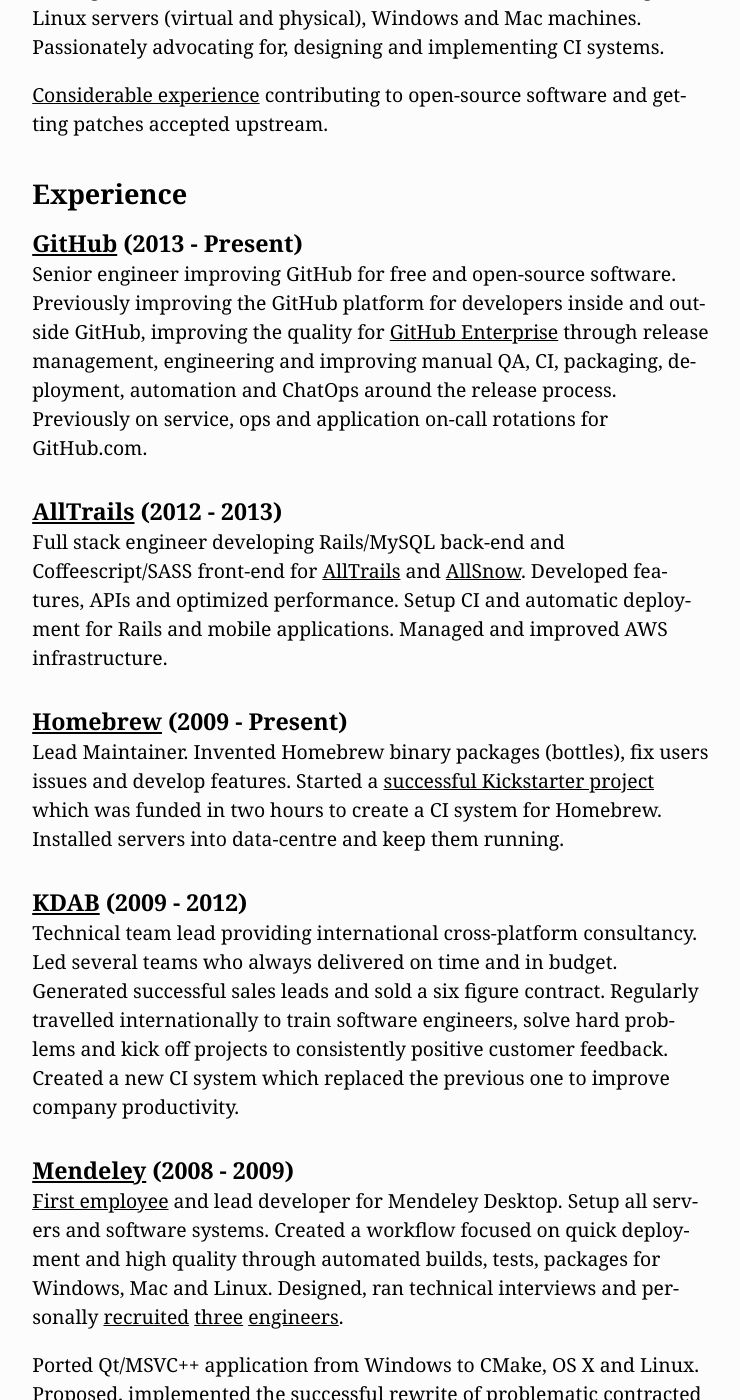
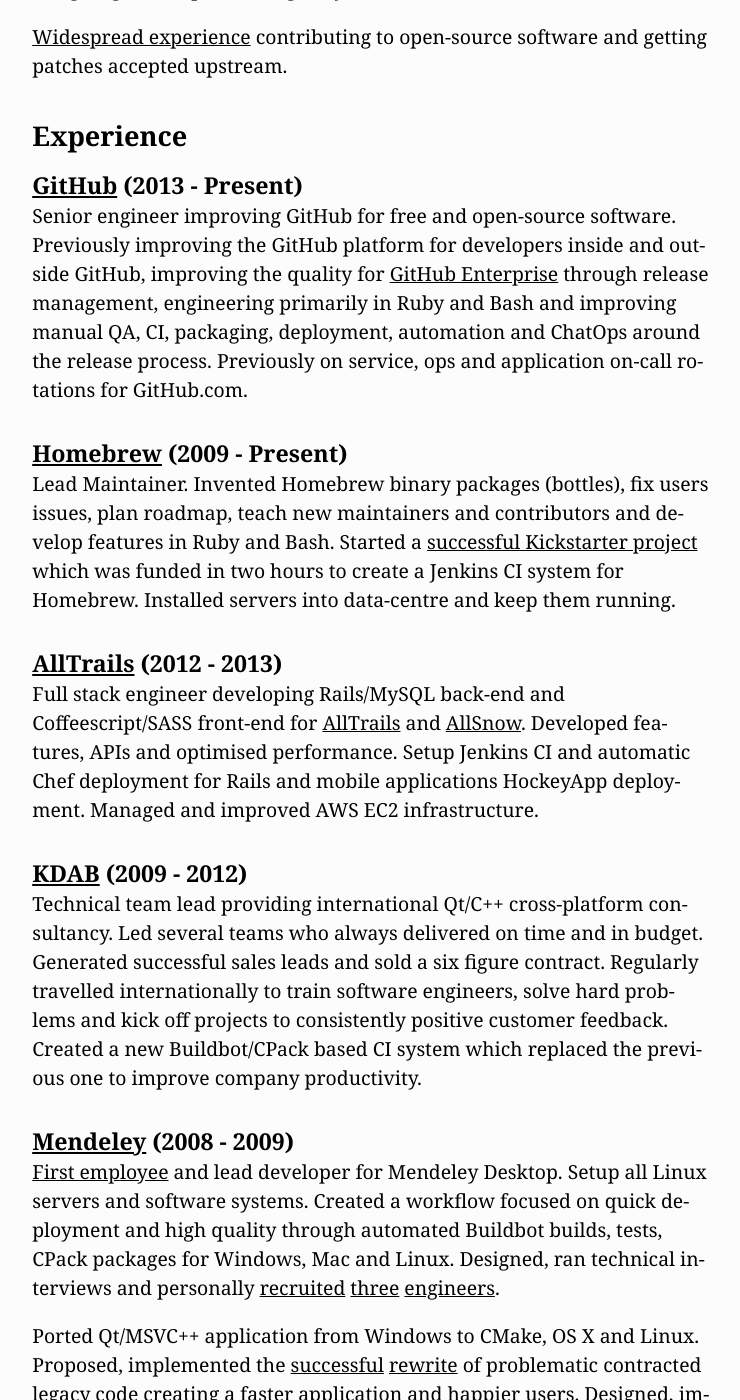
Before and after one commit to MikeMcQuaid/mikemcquaid.com, a Jekyll site: the page built from cv.md, in a window 1280 px wide and 1400 px high, scrolled down 961 px. Shown: the whole window, without its empty margins (269-1009 px from the left). Built offline with Jekyll 4.4.1, drawn with Linux system fonts in a browser that asks for light colours; some of the changed text lies outside the part shown.

Commit message:
cv: tweak content based on 2017 standards.

```diff
--- a/cv.md
+++ b/cv.md
@@ -14,46 +14,44 @@
 
 ### Personal
 * [{{ site.author.email }}](mailto:{{ site.author.email }})
-* [mikemcquaid.com/projects](/projects.md)
-* [github.com/mikemcquaid](https://github.com/mikemcquaid)
-* [stackexchange.com/users/3692/mike-mcquaid](http://stackexchange.com/users/3692/mike-mcquaid)
-* [linkedin.com/in/mkmcqd](https://www.linkedin.com/in/mkmcqd)
-* +44 (0)773 405 2864
+* [mikemcquaid.com](/) (written articles, projects and talks)
+* [github.com/mikemcquaid](https://github.com/mikemcquaid) (open-source projects)
+* [stackexchange.com/users/3692/mike-mcquaid](http://stackexchange.com/users/3692/mike-mcquaid) (my StackExchange answers)
 
 ### Skills
-Extensive experience in Ruby, Rails, Git, shell scripting, AWS, JavaScript, SASS, Qt, C++, C, PHP, MySQL, CoffeeScript, Python, CMake, Java and Puppet. Casual experience with Perl, Objective-C, Chef, Automake, VB.NET and Android. Productive with other languages in days.
+Extensive experience in Ruby, Rails, Git, Bash/shell scripting, Qt, C++, C, MySQL and CMake. Productive with other languages and technologies in days.
 
-Porting software between Windows, Mac and Linux. Administering Linux servers (virtual and physical), Windows and Mac machines. Passionately advocating for, designing and implementing CI systems.
+Porting software between Windows, Mac and Linux. Administering Linux servers,  automating Windows and Mac machines. Advocating for, designing and implementing CI systems.
 
-[Considerable experience](https://www.openhub.net/accounts/mikemcquaid) contributing to open-source software and getting patches accepted upstream.
+[Widespread experience](https://www.openhub.net/accounts/mikemcquaid) contributing to open-source software and getting patches accepted upstream.
 
 ### Experience
 
 #### [GitHub](http://github.com/) (2013 - Present)
-Senior engineer improving GitHub for free and open-source software. Previously improving the GitHub platform for developers inside and outside GitHub, improving the quality for [GitHub Enterprise](https://enterprise.github.com) through release management, engineering and improving manual QA, CI, packaging, deployment, automation and ChatOps around the release process. Previously on service, ops and application on-call rotations for GitHub.com.
+Senior engineer improving GitHub for free and open-source software. Previously improving the GitHub platform for developers inside and outside GitHub, improving the quality for [GitHub Enterprise](https://enterprise.github.com) through release management, engineering primarily in Ruby and Bash and improving manual QA, CI, packaging, deployment, automation and ChatOps around the release process. Previously on service, ops and application on-call rotations for GitHub.com.
+
+#### [Homebrew](https://github.com/Homebrew/homebrew/) (2009 - Present)
+Lead Maintainer. Invented Homebrew binary packages (bottles), fix users issues, plan roadmap, teach new maintainers and contributors and develop features in Ruby and Bash. Started a [successful Kickstarter project](http://www.kickstarter.com/projects/homebrew/brew-test-bot) which was funded in two hours to create a Jenkins CI system for Homebrew. Installed servers into data-centre and keep them running.
 
 #### [AllTrails](http://alltrails.com/) (2012 - 2013)
-Full stack engineer developing Rails/MySQL back-end and Coffeescript/SASS front-end for [AllTrails](http://alltrails.com/) and [AllSnow](http://allsnow.com). Developed features, APIs and optimized performance. Setup CI and automatic deployment for Rails and mobile applications. Managed and improved AWS infrastructure.
-
-#### [Homebrew](https://github.com/Homebrew/homebrew/) (2009 - Present)
-Lead Maintainer. Invented Homebrew binary packages (bottles), fix users issues and develop features. Started a [successful Kickstarter project](http://www.kickstarter.com/projects/homebrew/brew-test-bot) which was funded in two hours to create a CI system for Homebrew. Installed servers into data-centre and keep them running.
+Full stack engineer developing Rails/MySQL back-end and Coffeescript/SASS front-end for [AllTrails](http://alltrails.com/) and [AllSnow](http://allsnow.com). Developed features, APIs and optimised performance. Setup Jenkins CI and automatic Chef deployment for Rails and mobile applications HockeyApp deployment. Managed and improved AWS EC2 infrastructure.
 
 #### [KDAB](http://kdab.com/) (2009 - 2012)
-Technical team lead providing international cross-platform consultancy. Led several teams who always delivered on time and in budget. Generated successful sales leads and sold a six figure contract. Regularly travelled internationally to train software engineers, solve hard problems and kick off projects to consistently positive customer feedback. Created a new CI system which replaced the previous one to improve company productivity.
+Technical team lead providing international Qt/C++ cross-platform consultancy. Led several teams who always delivered on time and in budget. Generated successful sales leads and sold a six figure contract. Regularly travelled internationally to train software engineers, solve hard problems and kick off projects to consistently positive customer feedback. Created a new Buildbot/CPack based CI system which replaced the previous one to improve company productivity.
 
 #### [Mendeley](http://www.mendeley.com/) (2008 - 2009)
-[First employee](http://blog.mendeley.com/start-up-life/mike-arthur-joins-team-mendeley/) and lead developer for Mendeley Desktop. Setup all servers and software systems. Created a workflow focused on quick deployment and high quality through automated builds, tests, packages for Windows, Mac and Linux. Designed, ran technical interviews and personally [recruited](http://blog.mendeley.com/start-up-life/introducing-fred-amir-and-a-bond-villain/) [three](http://blog.mendeley.com/academic-life/an-excellent-euroscience-adventure-part-ii/) [engineers](http://blog.mendeley.com/research-miscellanea/a-new-knight-joins-mendeleys-round-table/).
+[First employee](http://blog.mendeley.com/start-up-life/mike-arthur-joins-team-mendeley/) and lead developer for Mendeley Desktop. Setup all Linux servers and software systems. Created a workflow focused on quick deployment and high quality through automated Buildbot builds, tests, CPack packages for Windows, Mac and Linux. Designed, ran technical interviews and personally [recruited](http://blog.mendeley.com/start-up-life/introducing-fred-amir-and-a-bond-villain/) [three](http://blog.mendeley.com/academic-life/an-excellent-euroscience-adventure-part-ii/) [engineers](http://blog.mendeley.com/research-miscellanea/a-new-knight-joins-mendeleys-round-table/).
 
 Ported Qt/MSVC++ application from Windows to CMake, OS X and Linux. Proposed, implemented the [successful](http://blog.mendeley.com/academic-features/mendeley-desktop-the-mvc-strikes-back/) [rewrite](http://blog.mendeley.com/academic-features/mendeley-desktop-the-about-dialogue-and-the-refactor/) of problematic contracted legacy code creating a faster application and happier users. Designed, implemented the REST XML protocol used between Mendeley Desktop and Web.
 
 #### [BT](http://www.bt.com/) (2007 - 2008)
-Created record-breaking high-performance network analysis applications on the IBM Cell Processor. Taught others about and setup version control, continuous integration and issue trackers. Won a place on the graduate scheme.
+Created record-breaking high-performance network analysis applications in C on the IBM Cell Processor. Taught others about and setup Subversion version control, Buildbot continuous integration and Trac issue tracker. Won a place on the graduate scheme.
 
 #### [Google Summer of Code](http://code.google.com/soc/) (2007)
-Worked on the [KDE](http://www.kde.org/) project. Improved the [KBlog XML-RPC API](https://api.kde.org/4.12-api/kdepimlibs-apidocs/kblog/html/index.html) for KDE 4.0 API freeze. Added rich-text support and [posting of journals from KOrganizer](http://mikemcquaid.com/2008/09/27/kde-blog-from-korganizer-howto/) which was [released in KDE 4.1](http://www.kde.org/announcements/4.1/).
+Worked on the [KDE](http://www.kde.org/) Qt/C++ project. Improved the [KBlog XML-RPC API](https://api.kde.org/4.12-api/kdepimlibs-apidocs/kblog/html/index.html) for KDE 4.0 API freeze. Added rich-text support and [posting of journals from KOrganizer](http://mikemcquaid.com/2008/09/27/kde-blog-from-korganizer-howto/) which was [released in KDE 4.1](http://www.kde.org/announcements/4.1/).
 
 #### [Wolfson Microelectronics](http://www.wolfsonmicro.com/) (2006)
-Wrote battery driver, improved Auxiliary ADC code for Intel XScale on Windows CE. Wrote WM8711 Linux kernel driver which was [released in 2.6.26](https://github.com/mirrors/linux-2.6/commit/bd6d417743d941c3e5eabb21abbcac9737f11061). Improved AC'97, I2S audio drivers and fixed a [noisy LCD issue](http://bugs.openembedded.org/show_bug.cgi?id=1316).
+Wrote battery driver, improved Auxiliary ADC C++ code for Intel XScale on Windows CE. Wrote WM8711 Linux kernel driver in C which was [released in 2.6.26](https://github.com/mirrors/linux-2.6/commit/bd6d417743d941c3e5eabb21abbcac9737f11061). Improved AC'97, I2S audio drivers and fixed a [noisy LCD issue](http://bugs.openembedded.org/show_bug.cgi?id=1316).
 
 ### Publications
 
@@ -73,38 +71,6 @@
 #### [The University of Edinburgh](http://www.ed.ac.uk/home) (2003 - 2007)
 [BSc in Computer Science and Management Science](http://www.inf.ed.ac.uk/undergraduate/csms.html) (2:1)
 
-### Conference Talks
-
-#### [LITE](http://www.liteconf.com/previous-talks/) (2016)
-* [Remote Working: What, Why and How?](/talks/remote-working-what-why-how/)
-
-#### [CodeConf](http://codeconf.com) (2016)
-* [The Open Source Contributor Funnel](/talks/the-open-source-contributor-funnel/)
-
-#### [FOSSASIA](http://2016.fossasia.org) (keynote speaker, 2016)
-* [Managing a healthy GitHub community](/talks/managing-a-healthy-github-community/)
-
-#### [FOSDEM](https://fosdem.org) (2016)
-* [Homebrew - Things We Do Differently](/talks/homebrew-things-we-do-differently/)
-
-#### [FOSDEM](https://fosdem.org) (2015)
-* [Homebrew - The Good, Bad and Ugly of OS X Packaging](/talks/homebrew-the-good-bad-and-ugly-of-os-x-packaging/)
-
-#### [JavaOne](https://www.oracle.com/javaone/index.html) (2014)
-* [Advanced Git (and GitHub)](/talks/advanced-git-and-github/)
-* The Foundations of Git and GitHub
-
-#### [DunDDD](http://ddd.scot) (2012)
-* [Advanced Git (and GitHub)](/talks/advanced-git-and-github/)
-* [Git for beginners](/talks/git-for-beginners/)
-
-#### [ConFoo.ca](http://confoo.ca) (2012)
-* [Homebrew](/talks/homebrew/)
-* [Git for beginners](/talks/git-for-beginners/)
-
-#### Gran Canaria Desktop Summit (2009)
-* [CPack](/talks/cpack/)
-
 ### [References](/references.md)
 
 #### References available on request
```
